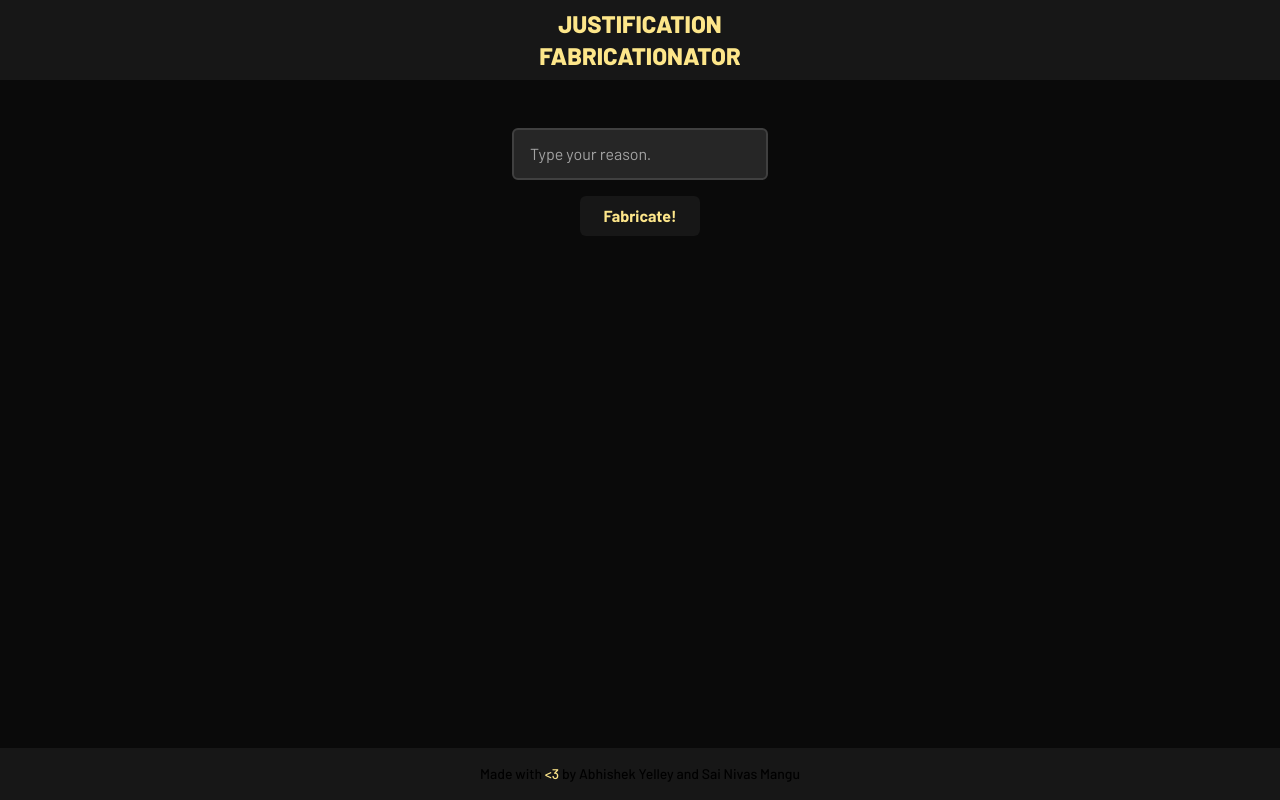
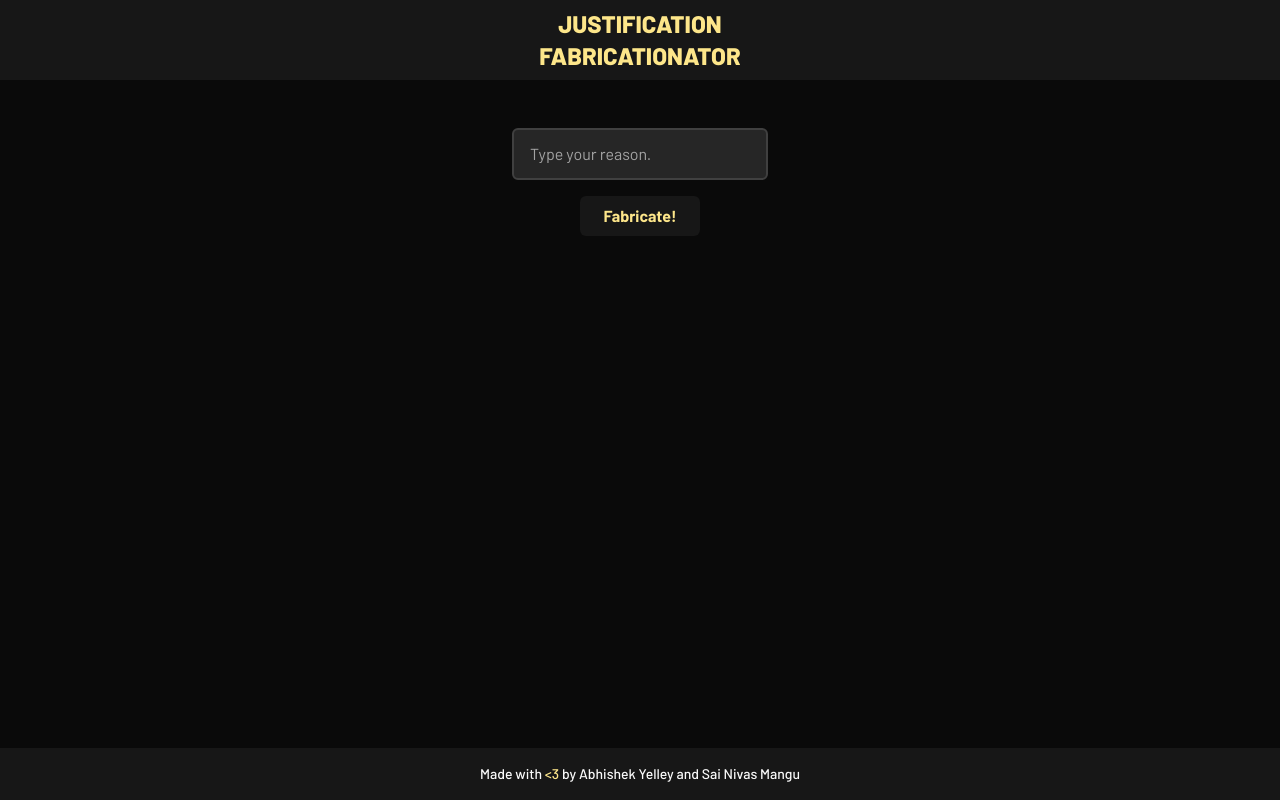
Before and after one commit to linuxdotexe/thala, a Next.js app: page / in a window 1280 px wide. Built offline with nearby package versions, Linux system fonts and the light colour scheme.

Commit message:
fix: footer color

```diff
--- a/src/app/globals.css
+++ b/src/app/globals.css
@@ -8,6 +8,7 @@
   --background-end-rgb: 255, 255, 255;
 
   --bg: #0a0a0a;
+  --text: #fafafa;
 }
 
 @media (prefers-color-scheme: dark) {
@@ -17,11 +18,12 @@
     --background-end-rgb: 24, 29, 36;
 
     --bg: #0a0a0a;
+    --text: #fafafa;
   }
 }
 
 body {
-  color: rgb(var(--foreground-rgb));
+  color: var(--text);
   /* background: linear-gradient(
       to bottom,
       transparent,
--- a/src/app/page.tsx
+++ b/src/app/page.tsx
@@ -11,7 +11,7 @@ export default function Home() {
       <ReasonBox />
       <footer
         className="font-medium bg-neutral-900 px-12 py-4 text-center
-      fixed bottom-0 text-sm w-full">
+      fixed bottom-0 text-sm w-full text-neutral-50">
         Made with <span className="text-amber-200">&#60;3</span> by Abhishek
         Yelley and Sai Nivas Mangu
       </footer>
```
